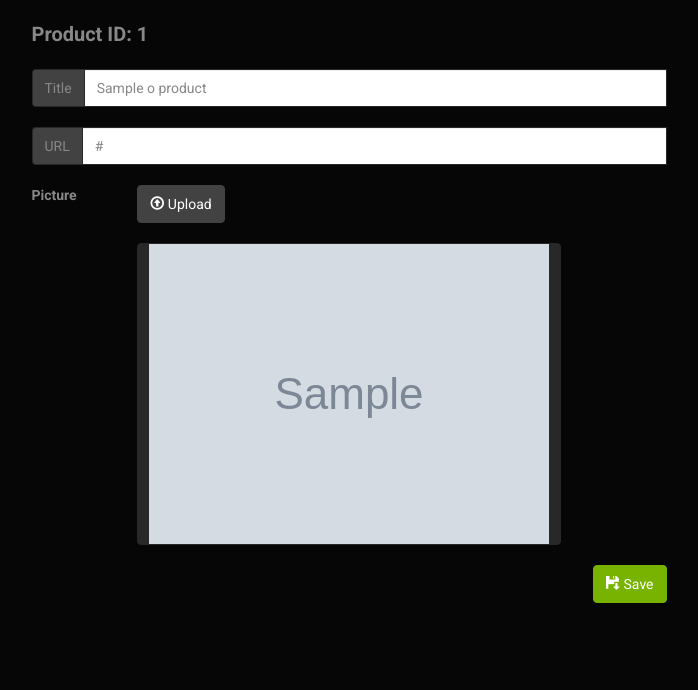
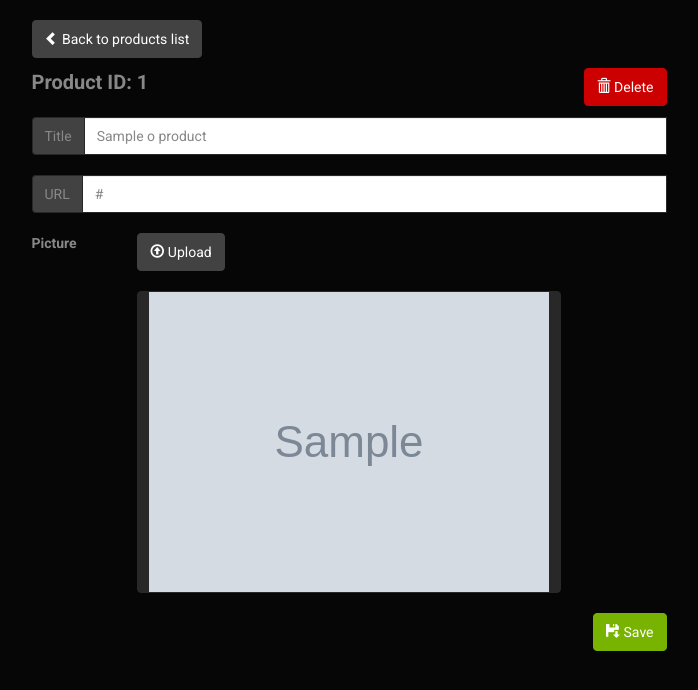
Before and after one commit to qcstw-dev/qcschina, a PHP site: template admin/template/edit_product.php in a window 1280 px wide. Shown: the part 52-742 px from the top of the page, without its empty margins (291-989 px from the left). Run offline with PHP 8.4, Linux system fonts and the light colour scheme; the template is opened without the code that fills it: most values are stand-ins (such as "Sample title", 1, 10 or a date in 2020); grey boxes marked "Sample" are stand-in pictures; some libraries are stand-ins or nearby versions.

Commit message:
- Improve modify product pictures - delete product function

```diff
--- a/admin/template/edit_product.php
+++ b/admin/template/edit_product.php
@@ -1,14 +1,31 @@
 <div class="col-xs-12 col-sm-7 margin-auto">
-    <div class="bold font-size-20 margin-bottom-20">Product <span class="id_product"><?= ($oProduct ? 'ID: '.$oProduct->id: '') ?></span></div>
+    <div class="col-xs-12 padding-0 margin-bottom-10">
+        <a class="btn btn-default pull-left" href="<?= BASE_URL_ADMIN ?>"><span class="glyphicon glyphicon-chevron-left"></span> Back to products list</a>
+    </div><?php
+    if (isset($aResult['success']) && $aResult['success']) { ?>
+        <div class="col-xs-12 padding-0 ">
+            <div class="alert alert-success text-center">Saved !</div>
+        </div><?php
+    } else if (isset($aResult['success']) && !$aResult['success']) { ?>
+        <div class="col-xs-12 padding-0 ">
+            <div class="alert alert-danger text-center"><?= $aResult['error'] ?></div>
+        </div><?php
+    } ?>
+    <div class="col-xs-12 padding-0">
+        <div class="bold font-size-20 margin-bottom-20 pull-left">Product <span class="id_product"><?= ($oProduct ? 'ID: '.$oProduct->id: '') ?></span></div><?php
+        if ($oProduct) { ?>
+            <a href="<?= BASE_URL_ADMIN.'delete?id_product='.$oProduct->id ?>" class="pull-right btn btn-danger"><span class="glyphicon glyphicon-trash"></span> Delete</a><?php
+        } ?>
+    </div>
     <form method="post" enctype="multipart/form-data">
         <input type="hidden" name="id_product" value="<?= ($oProduct ? $oProduct->id: '') ?>">
         <div class="input-group margin-bottom-20">
             <span class="input-group-addon" id="title">Title</span>
-            <input type="text" class="form-control" name="title" aria-describedby="title" value="<?= ($oProduct && $oProduct->title ? $oProduct->title : '') ?>">
+            <input type="text" class="form-control" name="title" aria-describedby="title" value="<?= ($oProduct && $oProduct->title ? $oProduct->title : '') ?>" autocomplete="off">
         </div>
         <div class="input-group margin-bottom-20">
             <span class="input-group-addon" id="title">URL</span>
-            <input type="text" class="form-control" name="url" aria-describedby="url" value="<?= ($oProduct && $oProduct->url ? $oProduct->url : '') ?>">
+            <input type="text" class="form-control" name="url" aria-describedby="url" value="<?= ($oProduct && $oProduct->url ? $oProduct->url : '') ?>" autocomplete="off">
         </div>
         <div class="col-xs-12 col-sm-2 padding-0">
             <label>Picture</label>
--- a/admin/template/main.php
+++ b/admin/template/main.php
@@ -1,17 +1,30 @@
-<div class="col-xs-12 bold font-size-24 margin-bottom-20">Product list</div>
+<?php if (isset($_GET['message']) && $_GET['message']) { ?>
+<div class="alert alert-warning text-center">
+    <?= $_GET['message'] ?>
+</div><?php
+} ?>
+<div class="col-xs-12 bold font-size-24 margin-bottom-20">
+    Product list
+    <a href="<?= BASE_URL_ADMIN.'edit-product' ?>" class="btn btn-success pull-right"><span class="glyphicon glyphicon-plus-sign"></span> Add new product</a>
+</div>
 <div class="col-xs-12">
     <div class="list-group">
         <?php foreach ($aProducts as $aProduct) { ?>
-            <li class="list-group-item">
+            <li class="list-group-item"><?php
+                /*if ($aProduct['picture']) { ?>
+                    <div class="pull-left margin-right-20">
+                        <img  class="thumbnail margin-bottom-0" src="<?= IMG_PRODUCTS_DIR.$aProduct['picture'] ?>" width="75px" />
+                    </div><?php
+                } */?>
                 <div class="margin-top-5 pull-left">
-                    <a href="<?= BASE_URL_ADMIN.'edit-product?id_product='.$aProduct['id'] ?>"><?= $aProduct['title'] ?></a> (<?= $aProduct['id'] ?>)
+                    <a href="<?= BASE_URL_ADMIN.'edit-product?id_product='.$aProduct['id'] ?>"><?= $aProduct['title'] ?></a> (ID: <?= $aProduct['id'] ?>)
                 </div>
                 <div class="pull-right"><?php
                     if ($aProduct['url']) { ?>
-                    <a href="<?= $aProduct['url'] ?>" target="_blank" class="btn btn-default btn-sm"><span class="glyphicon glyphicon-eye-open"></span> Product page</a><?php
+                    <a href="<?= $aProduct['url'] ?>" target="_blank" class="btn btn-default btn-sm"><span class="glyphicon glyphicon-eye-open"></span> URL</a><?php
                     } ?>
                     <a href="<?= BASE_URL_ADMIN.'edit-product?id_product='.$aProduct['id'] ?>" class="btn btn-primary btn-sm"><span class="glyphicon glyphicon-edit"></span> Modify</a>
-                    <div class="btn btn-danger btn-sm"><span class="glyphicon glyphicon-trash"></span> Delete</div>
+                    <a class="btn btn-danger btn-sm" href="<?= BASE_URL_ADMIN.'delete?id_product='.$aProduct['id'] ?>"><span class="glyphicon glyphicon-trash"></span> Delete</a>
                 </div>
                 <div class="clearfix"></div>
             </li>
--- a/config.php
+++ b/config.php
@@ -8,6 +8,7 @@ define('CSS_DIR', BASE_URL . 'template/css/');
 define('JS_DIR', BASE_URL . 'template/js/');
 define('IMG_DIR', BASE_URL . 'img/');
 define('IMG_PRODUCTS_DIR', IMG_DIR.'products/');
+define('IMG_PRODUCTS_RELATIVE_DIR', 'img/products/');
 define('DB_HOST', 'localhost');
 define('DB_NAME', 'qcschina');
 define('DB_USER', 'root');
--- a/dispatcher.php
+++ b/dispatcher.php
@@ -26,4 +26,8 @@ $aRoutes = [
         'rule' => '/admin/ajax',
         'controller' => 'admin/controller/ajax'
     ],
+    [
+        'rule' => '/admin/delete',
+        'controller' => 'admin/controller/delete'
+    ],
 ];
```
Also changed, not shown: admin/controller/delete.php (added, +14 -0 lines), admin/controller/edit_product.php (+24 -11 lines), classes/Product.php (+26 -6 lines), img/products/1493088336_.png (added), 2 other files.
